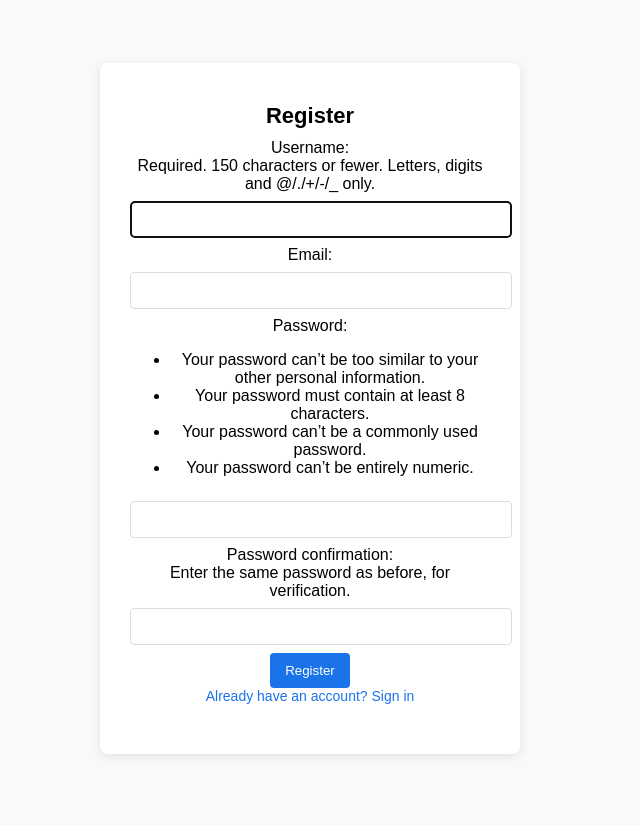
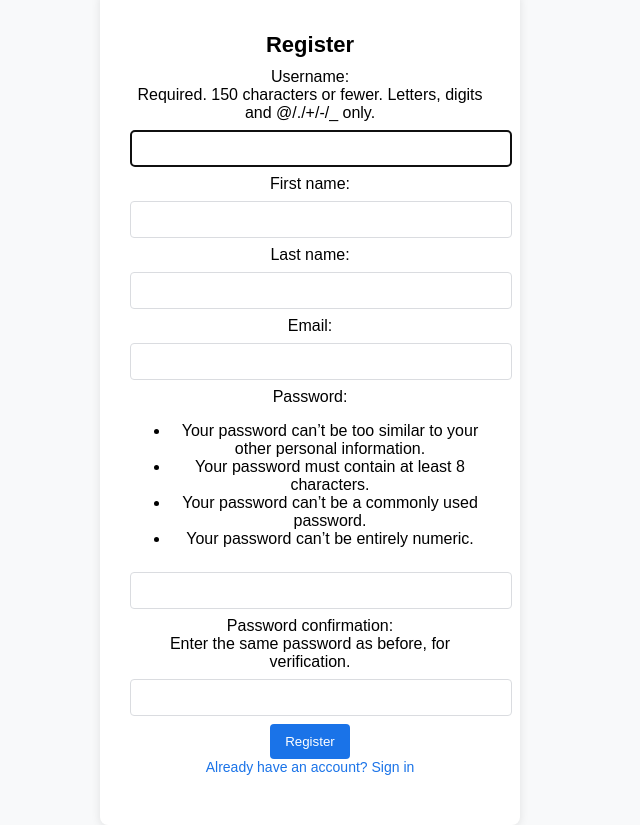
Before and after one commit to BookantnaOG/SpeedMaster, a Django app: page /register/ in a window 1280 px wide. Shown: the whole page, without its empty margins (330-970 px from the left). Before the commit the page ends 756 px from the top, so only its background shows below. Run offline with Django 5.2, Linux system fonts and the light colour scheme.

Commit message:
add firstname and lastname to register form

```diff
--- a/user/forms.py
+++ b/user/forms.py
@@ -4,14 +4,18 @@ from django.contrib.auth.forms import UserCreationForm
 
 class RegisterForm(UserCreationForm):
     email = forms.EmailField(required=True)
+    first_name = forms.CharField(required=True, max_length=30)
+    last_name = forms.CharField(required=True, max_length=150)
 
     class Meta:
         model = User
-        fields = ["username", "email", "password1", "password2"]
+        fields = ["username", "first_name", "last_name", "email", "password1", "password2"]
 
     def save(self, commit=True):
         user = super().save(commit=False)
         user.email = self.cleaned_data["email"]
+        user.first_name = self.cleaned_data["first_name"]
+        user.last_name = self.cleaned_data["last_name"]
         if commit:
             user.save()
         return user
```
Also changed, not shown: speedmaster/static/payment.js (+11 -10 lines), db.sqlite3, speedmaster/templates/bookingDetail.html (line endings or trailing spaces).
